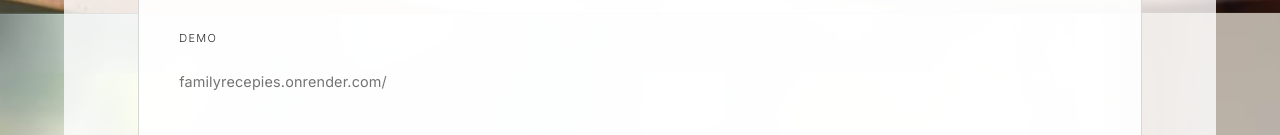
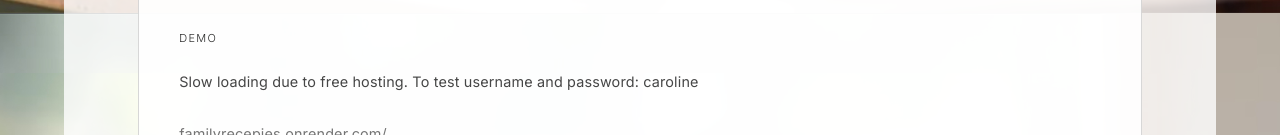
Before and after one commit to bycaroline/React_DeveloperPortfolio, a React (Create React App) app: page /FamilyRecipes in a window 1280 px wide. Shown: the part 817-952 px from the top of the page. Built offline with nearby package versions, Linux system fonts and the light colour scheme; a web font is replaced by a local one.

Commit message:
Update ProjectPageFamilyRecipes.js

```diff
--- a/src/pages/ProjectPageFamilyRecipes.js
+++ b/src/pages/ProjectPageFamilyRecipes.js
@@ -33,6 +33,7 @@ const ProjectPageFamilyRecipes = () => {
                     <li><span><strong>Listing recipes</strong>: A list of all the recipes and by which user</span></li>
                 </ul>
                 <h4>demo</h4>
+                <p>Slow loading due to free hosting. To test username and password: caroline</p>
                 <p><a href='https://familyrecepies.onrender.com/' target="_blank" rel="noopener noreferrer">familyrecepies.onrender.com/</a></p>
                 <h4>code</h4>
                 <p><a href='https://github.com/bycaroline/MERNappServerRecepies' target="_blank" rel="noopener noreferrer">github.com/bycaroline/MERNappServerRecepies</a></p>
```
